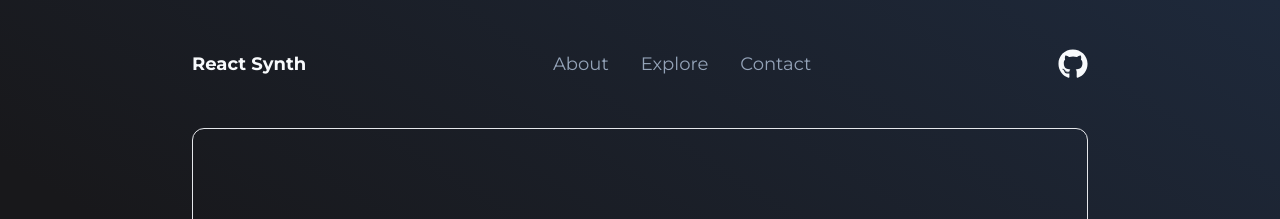
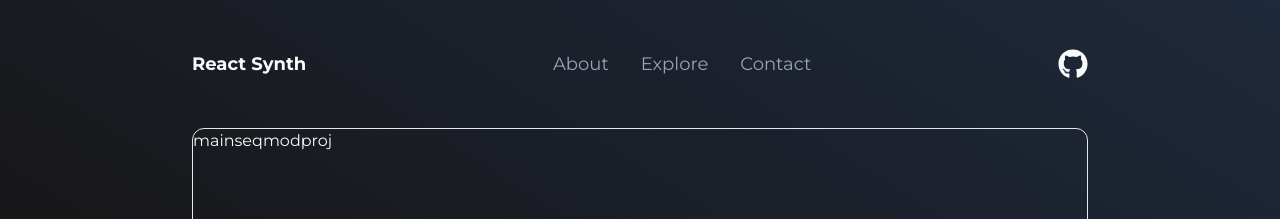
Before and after one commit to vybukhivka/react-synth, a React (Vite) app: page /synth in a window 1280 px wide. Shown: the top 219 px of the page. Built offline with nearby package versions, Linux system fonts and the light colour scheme.

Commit message:
ButtonMedium, router refactoring

```diff
--- a/src/App.tsx
+++ b/src/App.tsx
@@ -4,9 +4,8 @@ import {
   RouterProvider,
 } from 'react-router-dom';
 import mainRoutes from './router/mainRoutes';
-import synthRoutes from './router/synthRoutes';
 
-const routes: RouteObject[] = [...mainRoutes, ...synthRoutes];
+const routes: RouteObject[] = mainRoutes;
 const router = createBrowserRouter(routes);
 
 function App() {
--- a/src/components/synth/SynthNavTabs.tsx
+++ b/src/components/synth/SynthNavTabs.tsx
@@ -1,16 +1,17 @@
-import ButtonMedium from '../ui/SynthButtonThin';
+import ButtonMedium from '../ui/ButtonMedium';
+import { SynthTabs } from '../../types/synthTabs';
 
 type SynthNavTabsProps = {
-  onActiveTab: (tab: string) => void;
+  onTabChange: (tabName: SynthTabs) => void;
 };
 
-function SynthNavTabs({ onActiveTab }: SynthNavTabsProps) {
+function SynthNavTabs({ onTabChange }: SynthNavTabsProps) {
   return (
     <div>
-      <ButtonMedium onClick={() => onActiveTab('main')}>main</ButtonMedium>
-      <ButtonMedium onClick={() => onActiveTab('seq')}>seq</ButtonMedium>
-      <ButtonMedium onClick={() => onActiveTab('mod')}>mod</ButtonMedium>
-      <ButtonMedium onClick={() => onActiveTab('proj')}>proj</ButtonMedium>
+      <ButtonMedium text="main" onClick={() => onTabChange('main')} />
+      <ButtonMedium text="seq" onClick={() => onTabChange('seq')} />
+      <ButtonMedium text="mod" onClick={() => onTabChange('mod')} />
+      <ButtonMedium text="proj" onClick={() => onTabChange('proj')} />
     </div>
   );
 }
--- /dev/null
+++ b/src/components/ui/ButtonMedium.tsx
@@ -0,0 +1,10 @@
+type ButtonMediumProps = {
+  onClick: (tabName: string) => void;
+  text: string;
+};
+
+function ButtonMedium({ onClick, text }: ButtonMediumProps) {
+  return <button onClick={() => onClick(text)}>{text}</button>;
+}
+
+export default ButtonMedium;
--- a/src/components/ui/SynthButtonThin.tsx
+++ /dev/null
@@ -1,9 +0,0 @@
-type ButtonMediumProps = {
-  onClick: (param: string) => void;
-};
-
-function ButtonMedium({ onClick }: ButtonMediumProps) {
-  return <button onClick={() => onClick()}></button>;
-}
-
-export default ButtonMedium;
--- a/src/layouts/MainLayout.tsx
+++ b/src/layouts/MainLayout.tsx
@@ -1,11 +1,11 @@
 import { Outlet } from 'react-router-dom';
-import NavBar from '../components/NavBar';
+import NavBar from '../components/Containers/NavBar/NavBar';
 
 const MainLayout: React.FC = () => {
   return (
     <>
       <NavBar />
-      <main>
+      <main className="flex">
         <Outlet />
       </main>
     </>
--- a/src/layouts/SynthLayout.tsx
+++ b/src/layouts/SynthLayout.tsx
@@ -1,22 +1,20 @@
-import NavBar from '../components/NavBar';
+import { useState } from 'react';
+
 import SynthContainer from '../components/synth/SynthContainer';
-import { useState } from 'react';
-import SynthMainTab from '../components/synth/SynthMainTab';
 import SynthNavTabs from '../components/synth/SynthNavTabs';
+import { SynthTabs } from '../types/synthTabs';
 
 function SynthLayout() {
-  const [activeTab, setActiveTab] = useState('main');
+  const [activeTab, setActiveTab] = useState<SynthTabs>('main');
 
-  console.log(activeTab);
+  function updateActiveTab(tabName: SynthTabs) {
+    setActiveTab(tabName);
+  }
   return (
     <>
-      <NavBar />
-
-      <main className="flex justify-center">
-        <SynthContainer>
-          <SynthNavTabs onActiveTab={setActiveTab} />
-        </SynthContainer>
-      </main>
+      <SynthContainer>
+        <SynthNavTabs onTabChange={updateActiveTab} />
+      </SynthContainer>
     </>
   );
 }
--- a/src/pages/Home.tsx
+++ b/src/pages/Home.tsx
@@ -1,4 +1,4 @@
-import NavBar from '../components/NavBar';
+import NavBar from '../components/Containers/NavBar/NavBar';
 
 function Main() {
   return (
--- a/src/router/mainRoutes.tsx
+++ b/src/router/mainRoutes.tsx
@@ -7,6 +7,7 @@ import Home from '../pages/Home';
 import Contact from '../pages/Contact';
 import ErrorBoundary from '../pages/ErrorBoundary';
 import PageNotFound from '../pages/PageNotFound';
+import SynthLayout from '../layouts/SynthLayout';
 
 const mainRoutes: RouteObject[] = [
   {
@@ -24,6 +25,11 @@ const mainRoutes: RouteObject[] = [
         element: <Contact />,
         errorElement: <ErrorBoundary />,
       },
+      {
+        path: '/synth',
+        element: <SynthLayout />,
+        children: [{ path: ':patternId', element: <SynthLayout /> }],
+      },
     ],
   },
   { path: '*', element: <PageNotFound /> },
--- a/src/router/synthRoutes.tsx
+++ /dev/null
@@ -1,14 +0,0 @@
-import { RouteObject } from 'react-router-dom';
-import SynthLayout from '../layouts/SynthLayout';
-import PageNotFound from '../pages/PageNotFound';
-
-const synthRoutes: RouteObject[] = [
-  {
-    path: '/synth',
-    element: <SynthLayout />,
-    children: [{ path: ':patternId', element: <SynthLayout /> }],
-  },
-  { path: '*', element: <PageNotFound /> },
-];
-
-export default synthRoutes;
--- /dev/null
+++ b/src/types/synthTabs.ts
@@ -0,0 +1 @@
+export type SynthTabs = 'main' | 'seq' | 'mod' | 'proj';
```
Also changed, not shown: src/components/Containers/NavBar/NavBar.tsx (renamed from src/components/NavBar.tsx).
